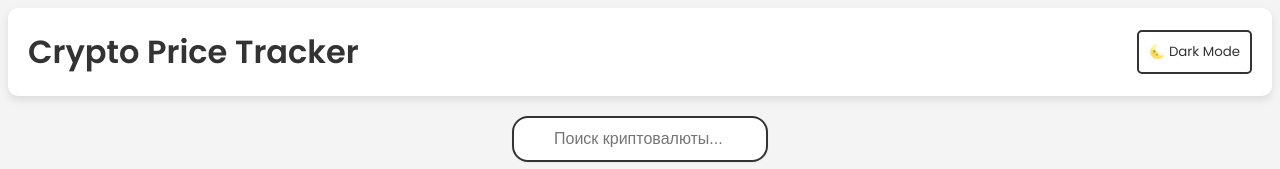
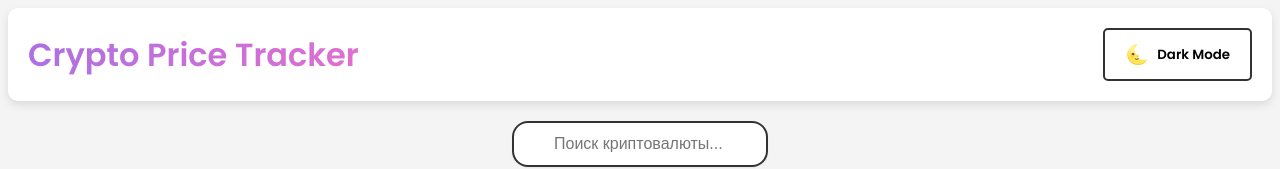
Before and after one commit to Aleksandr64ru/crypto-price-tracker, a React (Create React App) app: page / in a window 1280 px wide. Shown: the top 169 px of the page. Built offline with nearby package versions, Linux system fonts and the light colour scheme; no server answers.

Commit message:
Ver.Add.Gradient.Header and Toggle

```diff
--- a/src/components/Header.tsx
+++ b/src/components/Header.tsx
@@ -9,7 +9,7 @@ interface HeaderProps {
 
 const Header: React.FC<HeaderProps> = ({ isDarkMode, onToggleTheme }) => (
   <StyledHeader>
-    <HeaderTitle>Crypto Price Tracker</HeaderTitle>
+    <HeaderTitle isDarkMode={isDarkMode}>Crypto Price Tracker</HeaderTitle>
     <ThemeToggle isDarkMode={isDarkMode} onToggle={onToggleTheme} />
   </StyledHeader>
 );
--- a/src/components/ThemeToggle.tsx
+++ b/src/components/ThemeToggle.tsx
@@ -6,8 +6,9 @@ interface ThemeToggleProps {
 }
 
 const ThemeToggle: React.FC<ThemeToggleProps> = ({ isDarkMode, onToggle }) => (
-  <StyledThemeToggle onClick={onToggle}>
-    {isDarkMode ? '🌞 Light Mode' : '🌜 Dark Mode'}
+  <StyledThemeToggle onClick={onToggle} isDarkMode={isDarkMode}>
+    <span className="emoji">{isDarkMode ? '🌞' : '🌜'}</span>
+    <span className="text">{isDarkMode ? 'Light Mode' : 'Dark Mode'}</span>
   </StyledThemeToggle>
 );
 
--- a/src/styles/HeaderStyles.ts
+++ b/src/styles/HeaderStyles.ts
@@ -12,9 +12,29 @@ export const Header = styled.header`
   transition: background-color 0.3s;
 `;
 
-export const HeaderTitle = styled.h1`
+export const HeaderTitle = styled.h1<{ isDarkMode: boolean }>`
   font-size: 2rem;
-  color: ${(props) => props.theme.text};
   margin: 0;
   font-family: 'Poppins', sans-serif;
+
+  background: ${(props) =>
+    props.isDarkMode
+      ? 'linear-gradient(270deg, #6a11cb, #2575fc, #00c6ff)'
+      : 'linear-gradient(270deg, #ff6ec4, #7873f5, #42e695, #f9d423)'};
+  background-size: 800% 800%;
+  -webkit-background-clip: text;
+  -webkit-text-fill-color: transparent;
+  animation: gradientAnimation 10s ease infinite;
+
+  @keyframes gradientAnimation {
+    0% {
+      background-position: 0% 50%;
+    }
+    50% {
+      background-position: 100% 50%;
+    }
+    100% {
+      background-position: 0% 50%;
+    }
+  }
 `;
--- a/src/styles/ThemeToggleStyles.ts
+++ b/src/styles/ThemeToggleStyles.ts
@@ -1,20 +1,45 @@
 import styled from 'styled-components';
 
-export const ThemeToggle = styled.button`
-  padding: 10px;
-  background-color: ${(props) => props.theme.cardBg};
+export const ThemeToggle = styled.button<{ isDarkMode?: boolean }>`
+  padding: 10px 20px;
   border: 2px solid ${(props) => props.theme.text};
   border-radius: 5px;
-  color: ${(props) => props.theme.text};
   cursor: pointer;
-  transition:
-    background-color 0.3s,
-    color 0.3s,
-    border-color 0.3s;
+  font-weight: bold;
+  background-color: ${(props) => props.theme.cardBg};
+  display: flex;
+  align-items: center;
+  gap: 8px;
+  transition: all 0.3s;
+
+  .emoji {
+    font-size: 1.2rem;
+  }
+сд
+  .text {
+    background: ${(props) =>
+      props.isDarkMode
+        ? 'linear-gradient(270deg, #6a11cb, #2575fc, #00c6ff)'
+        : 'linear-gradient(270deg, #ff6ec4, #7873f5, #42e695, #f9d423)'};
+    background-size: 400% 400%;
+    -webkit-background-clip: text;
+    -webkit-text-fill-color: transparent;
+    animation: gradientAnimation 8s ease infinite;
+  }
 
   &:hover {
-    background-color: ${(props) => props.theme.text};
-    color: ${(props) => props.theme.background};
-    border-color: ${(props) => props.theme.background};
+    border-color: ${(props) => props.theme.text};
+  }
+
+  @keyframes gradientAnimation {
+    0% {
+      background-position: 0% 50%;
+    }
+    50% {
+      background-position: 100% 50%;
+    }
+    100% {
+      background-position: 0% 50%;
+    }
   }
 `;
```
